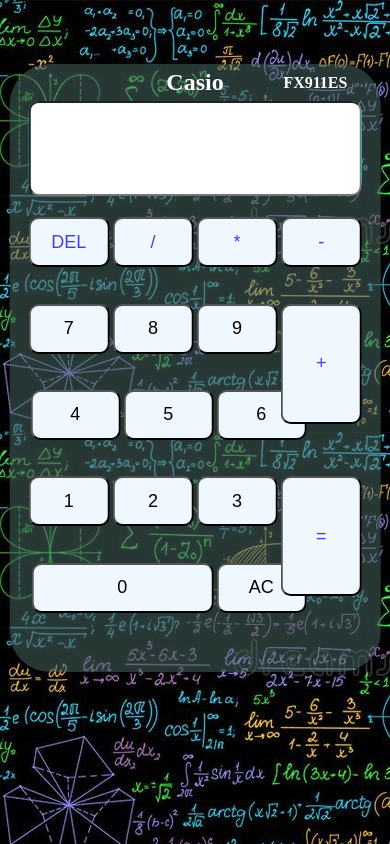
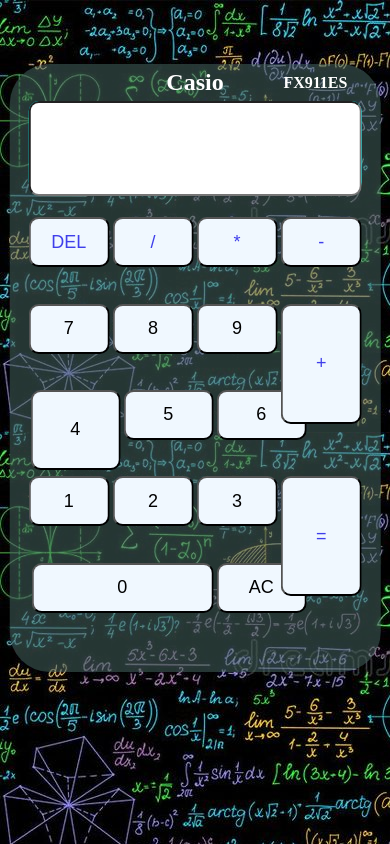
Before and after one commit to Anujith-vk/calculator, a plain HTML site: page index.html in a window 390 px wide. Drawn offline with Linux system fonts and the light colour scheme.

Commit message:
calculator

```diff
--- a/style.css
+++ b/style.css
@@ -151,7 +151,7 @@ body{
 }
 
 @media (max-width: 480px) {
-    .firstset, .firstset2, .firstset3 {
+    .firstset,  .firstset3 {
         height: 50px;
         font-size: 1.2rem;
     }
```
